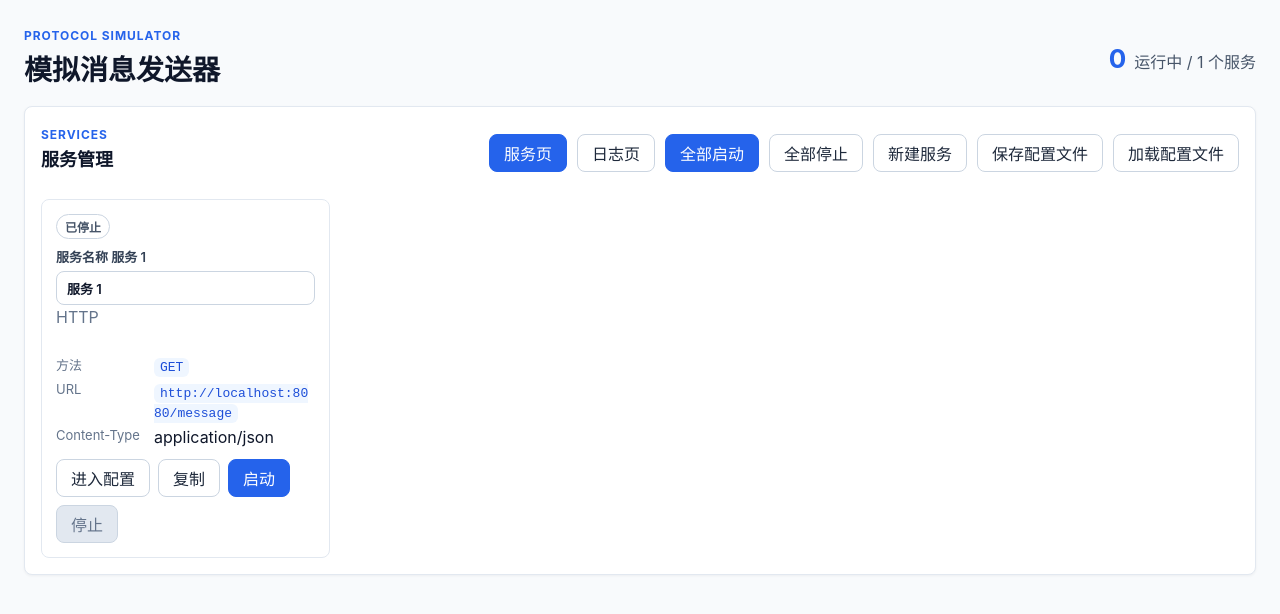
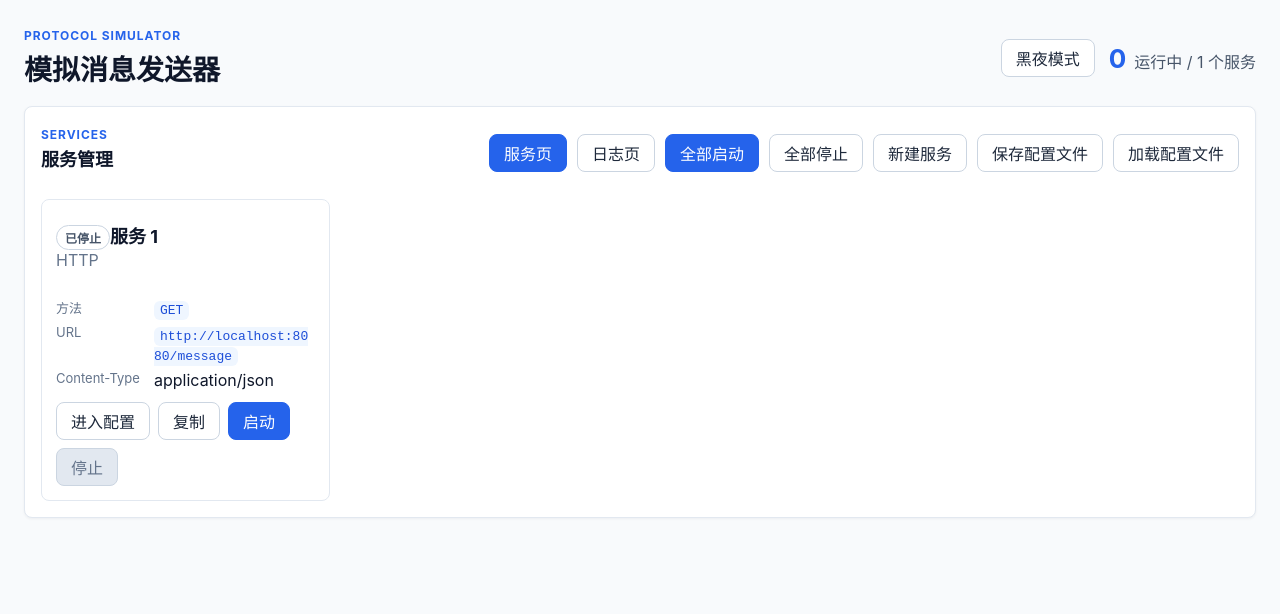
Before and after one commit to LightBlue140/MessageSimulator, a React (Vite) app in the folder apps/web/: page / in a window 1280 px wide. Shown: the top 614 px of the page. Built offline with nearby package versions, Linux system fonts and the light colour scheme; no server answers.

Commit message:
feat: refine service editing and theme controls

```diff
--- a/apps/web/src/App.css
+++ b/apps/web/src/App.css
@@ -65,6 +65,12 @@ button:disabled {
   align-items: center;
   justify-content: space-between;
   gap: 24px;
+}
+
+.topbar-actions {
+  display: flex;
+  align-items: center;
+  gap: 14px;
 }
 
 .topbar h1 {
@@ -150,6 +156,28 @@ button:disabled {
 
 .service-name-field {
   margin: 8px 0 2px;
+}
+
+.editable-name {
+  display: inline-flex;
+  width: fit-content;
+  min-height: 0;
+  border: 0;
+  background: transparent;
+  color: #0f172a;
+  font-size: 18px;
+  font-weight: 700;
+  padding: 0;
+  text-align: left;
+}
+
+.editable-name:hover {
+  box-shadow: none;
+  color: #2563eb;
+}
+
+.detail-name-field {
+  margin-bottom: 12px;
 }
 
 .service-card p {
@@ -328,9 +356,10 @@ legend {
 
 .parameter-row {
   display: grid;
-  grid-template-columns: 130px minmax(140px, 1fr) minmax(130px, 0.9fr) auto repeat(3, minmax(110px, 0.7fr)) auto;
+  grid-template-columns: repeat(auto-fit, minmax(120px, max-content));
   align-items: end;
   gap: 10px;
+  justify-content: start;
   overflow-x: auto;
 }
 
@@ -340,10 +369,15 @@ legend {
 
 .parameter-row label {
   margin: 0;
+  width: 140px;
 }
 
 .parameter-row button {
   white-space: nowrap;
+}
+
+.parameter-row .checkbox-label {
+  width: auto;
 }
 
 .vector-row {
@@ -409,6 +443,52 @@ legend {
   white-space: pre-wrap;
 }
 
+.dark-mode {
+  color: #dbeafe;
+  background: #0f172a;
+}
+
+.dark-mode .panel,
+.dark-mode .service-card,
+.dark-mode input,
+.dark-mode select,
+.dark-mode textarea,
+.dark-mode button {
+  border-color: #334155;
+  background: #111827;
+  color: #e2e8f0;
+}
+
+.dark-mode .topbar h1,
+.dark-mode .section-title h2,
+.dark-mode .panel h2,
+.dark-mode legend,
+.dark-mode .connection-grid dd,
+.dark-mode .editable-name {
+  color: #f8fafc;
+}
+
+.dark-mode label,
+.dark-mode .status-summary,
+.dark-mode .connection-grid dt,
+.dark-mode .service-card p,
+.dark-mode .pagination-row {
+  color: #cbd5e1;
+}
+
+.dark-mode .active-button,
+.dark-mode .primary-action {
+  border-color: #3b82f6;
+  background: #2563eb;
+  color: #ffffff;
+}
+
+.dark-mode code,
+.dark-mode pre {
+  background: #1e3a8a;
+  color: #dbeafe;
+}
+
 @media (max-width: 900px) {
   body {
     height: auto;
@@ -420,6 +500,7 @@ legend {
   }
 
   .topbar,
+  .topbar-actions,
   .dashboard-header,
   .toolbar,
   .action-group,
--- a/apps/web/src/App.tsx
+++ b/apps/web/src/App.tsx
@@ -48,6 +48,9 @@ export function App() {
   const [selectedServiceId, setSelectedServiceId] = useState<string | undefined>();
   const [dashboardView, setDashboardView] = useState<DashboardView>("services");
   const [detailView, setDetailView] = useState<DetailView>("editor");
+  const [darkMode, setDarkMode] = useState(false);
+  const [editingServiceId, setEditingServiceId] = useState<string | undefined>();
+  const [editingDetailName, setEditingDetailName] = useState(false);
   const [logsPage, setLogsPage] = useState(1);
   const [preview, setPreview] = useState("");
   const [error, setError] = useState("");
@@ -211,16 +214,21 @@ export function App() {
     });
 
   return (
-    <main className="app-shell">
+    <main className={darkMode ? "app-shell dark-mode" : "app-shell"}>
       <header className="topbar">
         <div>
           <span className="eyebrow">Protocol Simulator</span>
           <h1>模拟消息发送器</h1>
         </div>
-        <section aria-label="运行总览" className="status-summary">
-          <strong>{runningCount}</strong>
-          <span>运行中 / {appConfig.services.length} 个服务</span>
-        </section>
+        <div className="topbar-actions">
+          <button type="button" onClick={() => setDarkMode(!darkMode)}>
+            {darkMode ? "白天模式" : "黑夜模式"}
+          </button>
+          <section aria-label="运行总览" className="status-summary">
+            <strong>{runningCount}</strong>
+            <span>运行中 / {appConfig.services.length} 个服务</span>
+          </section>
+        </div>
       </header>
 
       {selectedService === undefined ? (
@@ -228,6 +236,7 @@ export function App() {
           appConfig={appConfig}
           dashboardLogs={dashboardLogs}
           dashboardView={dashboardView}
+          editingServiceId={editingServiceId}
           logsPage={logsPage}
           pendingAction={pendingAction}
           runtimeStatus={runtimeStatus}
@@ -240,6 +249,8 @@ export function App() {
             setDetailView("editor");
           }}
           onRename={updateServiceName}
+          onRenameBlur={() => setEditingServiceId(undefined)}
+          onRenameStart={setEditingServiceId}
           onStart={handleStartService}
           onStartAll={handleStartAll}
           onStop={handleStopService}
@@ -254,6 +265,7 @@ export function App() {
         <ServiceDetail
           config={selectedService.config}
           detailView={detailView}
+          editingName={editingDetailName}
           preview={preview}
           serviceName={selectedService.name}
           onBack={() => setSelectedServiceId(undefined)}
@@ -261,6 +273,8 @@ export function App() {
           onClosePreview={() => setPreview("")}
           onLoad={() => setConfigFileDialogMode("load")}
           onNameChange={(name) => updateServiceName(selectedService.id, name)}
+          onNameEditEnd={() => setEditingDetailName(false)}
+          onNameEditStart={() => setEditingDetailName(true)}
           onPreview={handlePreview}
           onSave={() => setConfigFileDialogMode("save")}
           onViewChange={setDetailView}
@@ -309,6 +323,7 @@ function ServiceDashboard({
   appConfig,
   dashboardLogs,
   dashboardView,
+  editingServiceId,
   logsPage,
   pendingAction,
   runtimeStatus,
@@ -318,6 +333,8 @@ function ServiceDashboard({
   onSave,
   onSelect,
   onRename,
+  onRenameBlur,
+  onRenameStart,
   onStart,
   onStartAll,
   onStop,
@@ -328,6 +345,7 @@ function ServiceDashboard({
   appConfig: AppConfig;
   dashboardLogs: Array<ServiceRuntimeStatus["logs"][number]>;
   dashboardView: DashboardView;
+  editingServiceId?: string;
   logsPage: number;
   pendingAction?: string;
   runtimeStatus: MultiServiceRuntimeStatus;
@@ -337,6 +355,8 @@ function ServiceDashboard({
   onSave: () => void;
   onSelect: (serviceId: string) => void;
   onRename: (serviceId: string, name: string) => void;
+  onRenameBlur: () => void;
+  onRenameStart: (serviceId: string) => void;
   onStart: (serviceId: string) => void;
   onStartAll: () => void;
   onStop: (serviceId: string) => void;
@@ -389,13 +409,15 @@ function ServiceDashboard({
               <article className="service-card" key={service.id}>
                 <div>
                   <span className={running ? "status-pill running" : "status-pill"}>{running ? "运行中" : "已停止"}</span>
-                  <label className="service-name-field">
-                    服务名称 {service.name}
-                    <input
-                      value={service.name}
-                      onChange={(event) => onRename(service.id, event.target.value)}
-                    />
-                  </label>
+                  <EditableServiceName
+                    className="service-name-field"
+                    editing={editingServiceId === service.id}
+                    label={`服务名称 ${service.name}`}
+                    name={service.name}
+                    onBlur={onRenameBlur}
+                    onChange={(name) => onRename(service.id, name)}
+                    onEdit={() => onRenameStart(service.id)}
+                  />
                   <p>{service.config.protocol.toUpperCase()}</p>
                 </div>
                 <ConnectionInfo config={service.config} adapterStatus={status?.adapterStatus} compact />
@@ -451,9 +473,48 @@ function ServiceDashboard({
   );
 }
 
+function EditableServiceName({
+  className,
+  editing,
+  label,
+  name,
+  onBlur,
+  onChange,
+  onEdit
+}: {
+  className?: string;
+  editing: boolean;
+  label: string;
+  name: string;
+  onBlur: () => void;
+  onChange: (name: string) => void;
+  onEdit: () => void;
+}) {
+  if (editing) {
+    return (
+      <label className={className}>
+        {label}
+        <input
+          autoFocus
+          value={name}
+          onBlur={onBlur}
+          onChange={(event) => onChange(event.target.value)}
+        />
+      </label>
+    );
+  }
+
+  return (
+    <button className={`editable-name ${className ?? ""}`} type="button" onDoubleClick={onEdit}>
+      {name}
+    </button>
+  );
+}
+
 function ServiceDetail({
   config,
   detailView,
+  editingName,
   preview,
   serviceName,
   onBack,
@@ -461,12 +522,15 @@ function ServiceDetail({
   onClosePreview,
   onLoad,
   onNameChange,
+  onNameEditEnd,
+  onNameEditStart,
   onPreview,
   onSave,
   onViewChange
 }: {
   config: SimulatorConfig;
   detailView: DetailView;
+  editingName: boolean;
   preview: string;
   serviceName: string;
   onBack: () => void;
@@ -474,6 +538,8 @@ function ServiceDetail({
   onClosePreview: () => void;
   onLoad: () => void;
   onNameChange: (name: string) => void;
+  onNameEditEnd: () => void;
+  onNameEditStart: () => void;
   onPreview: () => void;
   onSave: () => void;
   onViewChange: (view: DetailView) => void;
@@ -510,10 +576,15 @@ function ServiceDetail({
               <span className="eyebrow">{serviceName}</span>
               <h2>协议配置</h2>
             </div>
-            <label>
-              服务名称
-              <input value={serviceName} onChange={(event) => onNameChange(event.target.value)} />
-            </label>
+            <EditableServiceName
+              className="detail-name-field"
+              editing={editingName}
+              label="服务名称"
+              name={serviceName}
+              onBlur={onNameEditEnd}
+              onChange={onNameChange}
+              onEdit={onNameEditStart}
+            />
             <ProtocolSettings config={config} setConfig={onChange} />
             <div className="interval-grid">
               <label>
--- a/apps/web/src/components/ProtocolSettings.tsx
+++ b/apps/web/src/components/ProtocolSettings.tsx
@@ -6,6 +6,8 @@ interface ProtocolSettingsProps {
 }
 
 export function ProtocolSettings({ config, setConfig }: ProtocolSettingsProps) {
+  const mqttCredentialsEnabled =
+    config.serverSettings.mqtt.username !== undefined || config.serverSettings.mqtt.password !== undefined;
   const updateSettings = <T extends keyof SimulatorConfig["serverSettings"]>(
     protocol: T,
     settings: SimulatorConfig["serverSettings"][T]
@@ -96,8 +98,24 @@ export function ProtocolSettings({ config, setConfig }: ProtocolSettingsProps) {
                 })
               }
             />
-            Retain
+            保留消息
           </label>
+          <label className="checkbox-label">
+            <input
+              type="checkbox"
+              checked={mqttCredentialsEnabled}
+              onChange={(event) =>
+                updateSettings("mqtt", {
+                  ...config.serverSettings.mqtt,
+                  username: event.target.checked ? (config.serverSettings.mqtt.username ?? "") : undefined,
+                  password: event.target.checked ? (config.serverSettings.mqtt.password ?? "") : undefined
+                })
+              }
+            />
+            启用用户名和密码
+          </label>
+          {mqttCredentialsEnabled && (
+            <>
               <label>
                 用户名
                 <input
@@ -105,7 +123,7 @@ export function ProtocolSettings({ config, setConfig }: ProtocolSettingsProps) {
                   onChange={(event) =>
                     updateSettings("mqtt", {
                       ...config.serverSettings.mqtt,
-                  username: event.target.value || undefined
+                      username: event.target.value
                     })
                   }
                 />
@@ -118,11 +136,13 @@ export function ProtocolSettings({ config, setConfig }: ProtocolSettingsProps) {
                   onChange={(event) =>
                     updateSettings("mqtt", {
                       ...config.serverSettings.mqtt,
-                  password: event.target.value || undefined
+                      password: event.target.value
                     })
                   }
                 />
               </label>
+            </>
+          )}
         </>
       )}
       {config.protocol === "websocket" && (
```
Also changed, not shown: 2 other files (tests, documents, lock files or other folders). Lines whose indentation alone changed are shown as unchanged.
